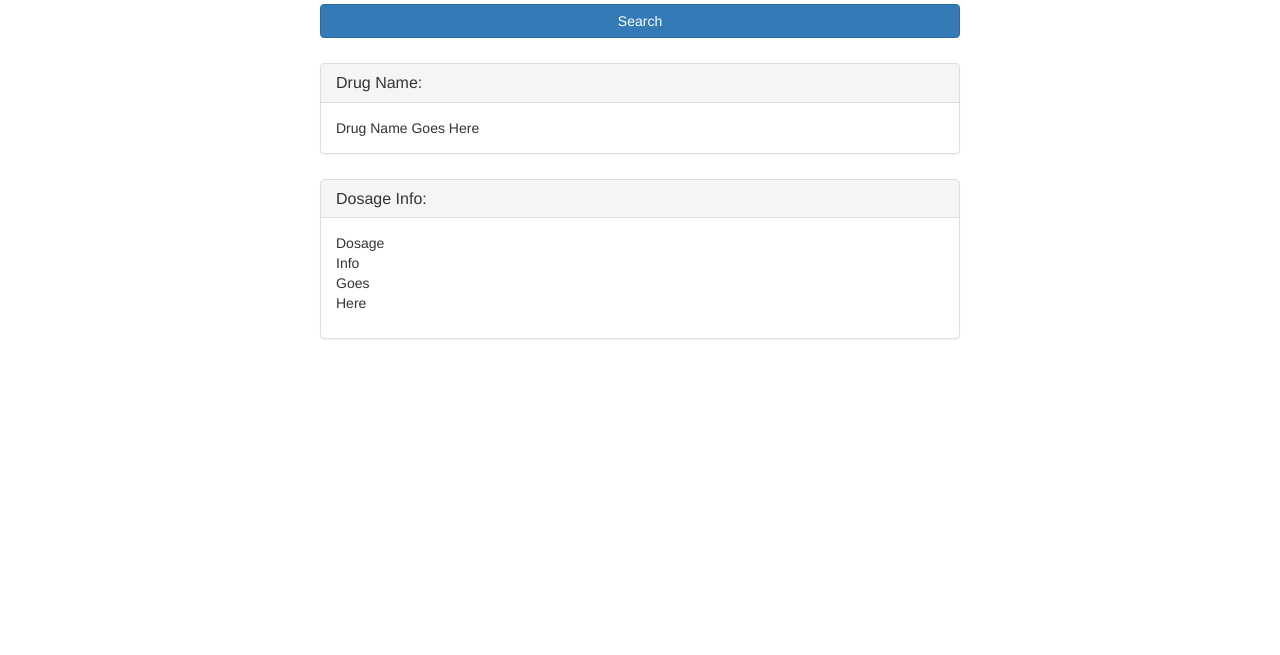
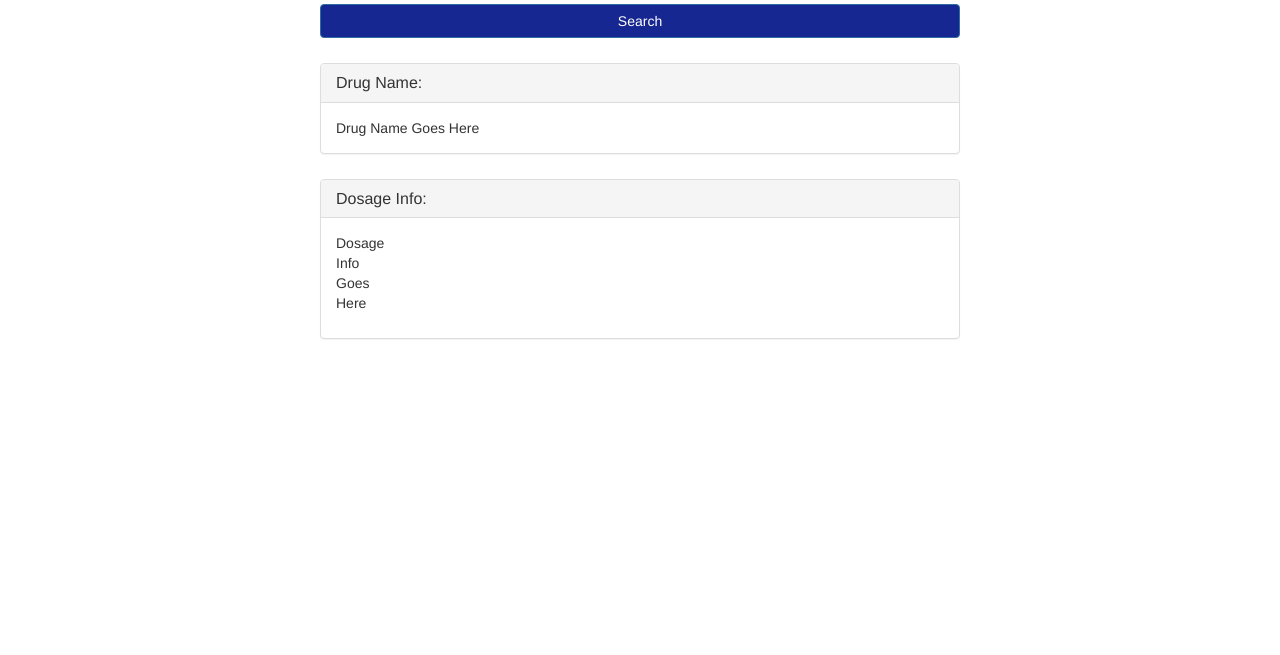
Before and after one commit to rroggerr/PediatricDosing, a plain HTML site: page index.html in a window 1280 px wide. Shown: the part 145-800 px from the top of the page. Drawn offline with nearby package versions, Linux system fonts and the light colour scheme.

Commit message:
changed color

```diff
--- a/style.css
+++ b/style.css
@@ -3,10 +3,13 @@ body{
 }
 
 #topbar {
-
 	background-color: #172791;
 	width: 100%;
 	height: 60px;
+}
+
+.btn-primary{
+	background-color: #172791;
 }
 
 
```
